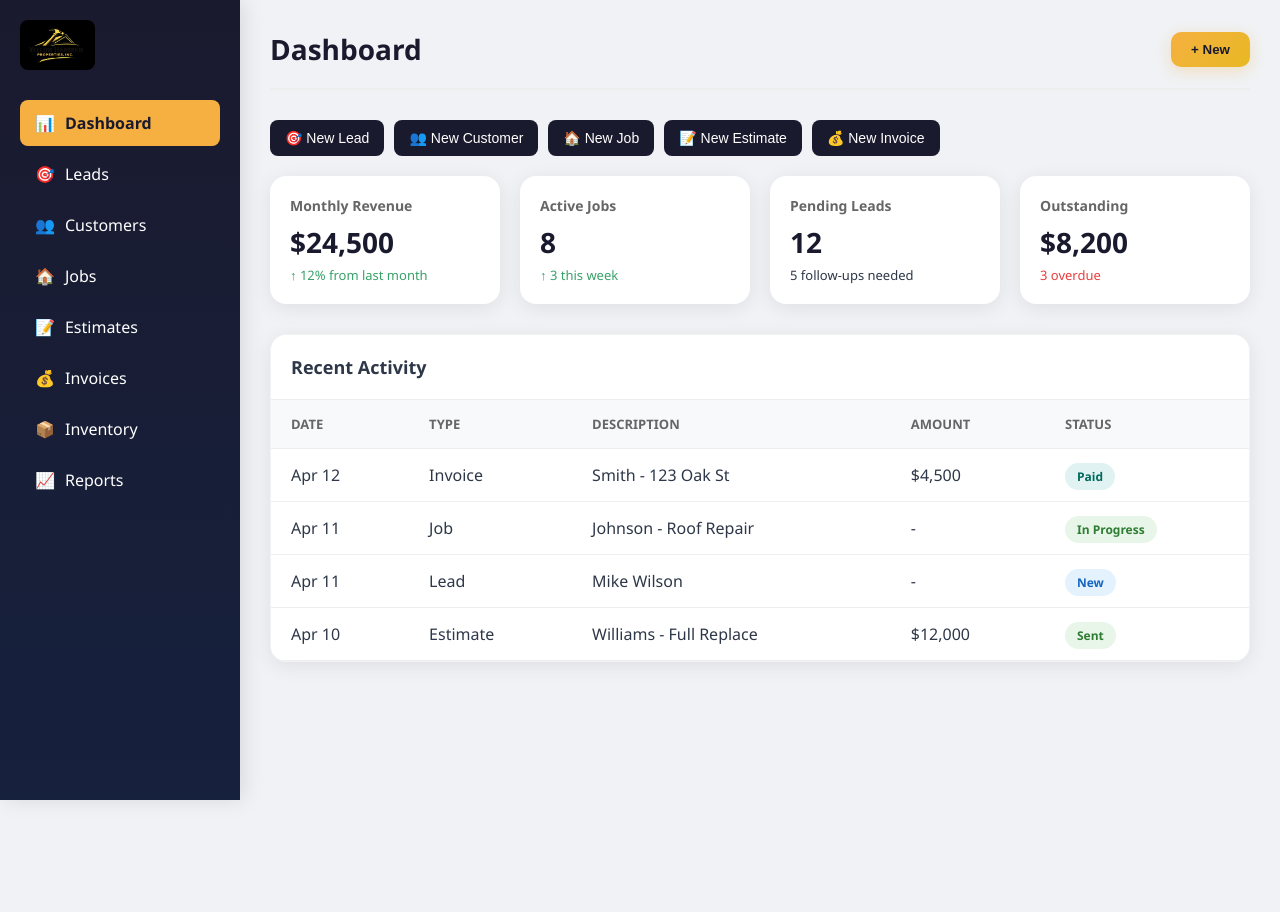
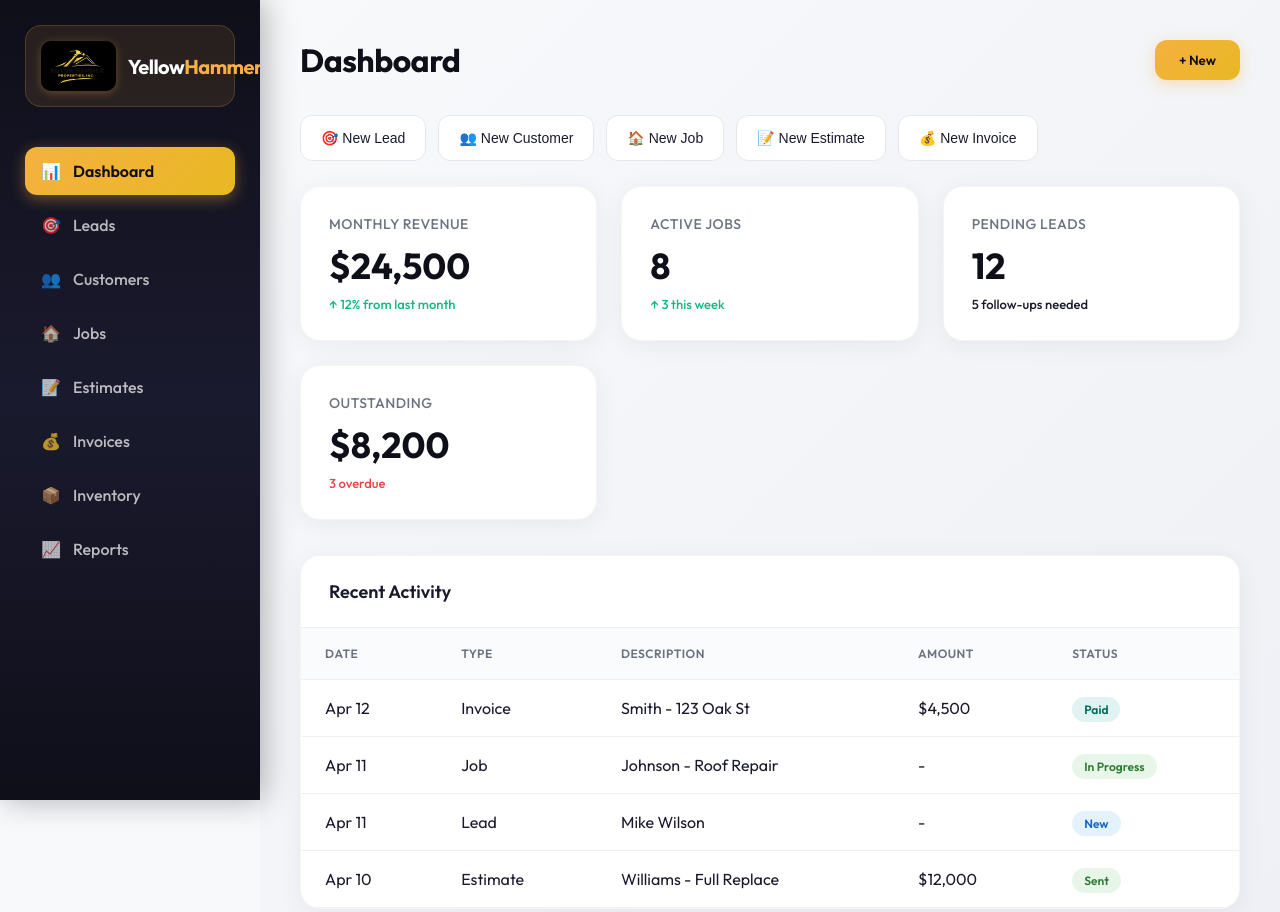
Before and after one commit to MainstreetMemories/hammerflow, a website: page index.html in a window 1280 px wide. Shown: the top 912 px of the page. Before the commit the page ends 800 px from the top, so only its background shows below. Drawn offline with Linux system fonts and the light colour scheme.

Commit message:
Modern slick redesign with prominent logo and Outfit font

```diff
--- a/index.html
+++ b/index.html
@@ -4,50 +4,79 @@
   <meta charset="UTF-8">
   <meta name="viewport" content="width=device-width, initial-scale=1.0">
   <title>Yellow Hammer Roofing - Job Management</title>
+  <link href="https://fonts.googleapis.com/css2?family=Outfit:wght@300;400;500;600;700;800&display=swap" rel="stylesheet">
   <style>
     :root {
-      --primary: #1a1a2e;
+      --primary: #0f0f1a;
       --secondary: #f5b041;
       --accent: #e8b923;
-      --bg: #f0f2f5;
+      --bg: #f8f9fb;
       --card: #FFFFFF;
-      --text: #2D3748;
-      --success: #38A169;
-      --warning: #D69E2E;
-      --danger: #E53E3E;
-      --sidebar-width: 240px;
+      --text: #1a1a2e;
+      --text-light: #6b7280;
+      --success: #10b981;
+      --warning: #f59e0b;
+      --danger: #ef4444;
+      --sidebar-width: 260px;
     }
     * { margin: 0; padding: 0; box-sizing: border-box; }
-    body { font-family: 'Segoe UI', system-ui, sans-serif; background: var(--bg); color: var(--text); display: flex; min-height: 100vh; }
-    .sidebar { width: var(--sidebar-width); background: linear-gradient(180deg, #1a1a2e 0%, #16213e 100%); color: white; padding: 20px; position: fixed; height: 100%; overflow-y: auto; box-shadow: 4px 0 20px rgba(0,0,0,0.1); }
-    .logo { font-size: 24px; font-weight: bold; margin-bottom: 30px; display: flex; align-items: center; gap: 10px; }
-    .logo span { color: var(--secondary); }
-    .nav-item { padding: 12px 15px; border-radius: 8px; cursor: pointer; transition: background 0.2s; margin-bottom: 5px; display: flex; align-items: center; gap: 10px; }
-    .nav-item:hover, .nav-item.active { background: rgba(255,255,255,0.1); }
-    .nav-item.active { background: var(--secondary); color: #1a1a2e; font-weight: 600; }
-    .main { flex: 1; margin-left: var(--sidebar-width); padding: 30px; }
-    .header { display: flex; justify-content: space-between; align-items: center; margin-bottom: 30px; padding-bottom: 20px; border-bottom: 2px solid #eee; }
-    .header h1 { font-size: 28px; font-weight: 700; color: #1a1a2e; }
-    .stats-grid { display: grid; grid-template-columns: repeat(auto-fit, minmax(200px, 1fr)); gap: 20px; margin-bottom: 30px; }
-    .stat-card { background: var(--card); padding: 20px; border-radius: 16px; box-shadow: 0 4px 20px rgba(0,0,0,0.08); transition: transform 0.2s, box-shadow 0.2s; }
-    .stat-card:hover { transform: translateY(-2px); box-shadow: 0 8px 30px rgba(0,0,0,0.12); }
-    .stat-card h3 { font-size: 14px; color: #666; margin-bottom: 8px; }
-    .stat-card .value { font-size: 28px; font-weight: bold; color: var(--primary); }
-    .stat-card .change { font-size: 13px; margin-top: 5px; }
+    body { font-family: 'Outfit', system-ui, sans-serif; background: var(--bg); color: var(--text); display: flex; min-height: 100vh; }
+
+    /* Sidebar */
+    .sidebar { width: var(--sidebar-width); background: linear-gradient(180deg, #0f0f1a 0%, #1a1a2e 50%, #0f0f1a 100%); color: white; padding: 25px; position: fixed; height: 100%; overflow-y: auto; box-shadow: 4px 0 30px rgba(0,0,0,0.3); z-index: 100; }
+    .logo { margin-bottom: 40px; display: flex; align-items: center; gap: 12px; padding: 15px; background: rgba(245,176,65,0.1); border-radius: 16px; border: 1px solid rgba(245,176,65,0.2); }
+    .logo img { height: 45px; border-radius: 8px; }
+    .logo-text { font-size: 20px; font-weight: 700; letter-spacing: -0.5px; }
+    .logo-text span { color: var(--secondary); }
+
+    /* Navigation */
+    .nav-item { padding: 14px 16px; border-radius: 12px; cursor: pointer; transition: all 0.2s; margin-bottom: 6px; display: flex; align-items: center; gap: 12px; font-weight: 500; color: rgba(255,255,255,0.7); }
+    .nav-item:hover { background: rgba(255,255,255,0.08); color: white; transform: translateX(4px); }
+    .nav-item.active { background: linear-gradient(135deg, var(--secondary) 0%, var(--accent) 100%); color: #0f0f1a; font-weight: 600; box-shadow: 0 4px 15px rgba(245,176,65,0.4); }
+
+    /* Main content */
+    .main { flex: 1; margin-left: var(--sidebar-width); padding: 40px; background: linear-gradient(135deg, #f8f9fb 0%, #eef0f5 100%); min-height: 100vh; }
+    .header { display: flex; justify-content: space-between; align-items: center; margin-bottom: 35px; }
+    .header h1 { font-size: 32px; font-weight: 700; color: #0f0f1a; letter-spacing: -0.5px; }
+
+    /* Stats */
+    .stats-grid { display: grid; grid-template-columns: repeat(auto-fit, minmax(240px, 1fr)); gap: 24px; margin-bottom: 35px; }
+    .stat-card { background: var(--card); padding: 28px; border-radius: 20px; box-shadow: 0 4px 25px rgba(0,0,0,0.06); transition: all 0.3s; border: 1px solid rgba(0,0,0,0.04); }
+    .stat-card:hover { transform: translateY(-4px); box-shadow: 0 12px 40px rgba(0,0,0,0.12); }
+    .stat-card h3 { font-size: 14px; color: var(--text-light); margin-bottom: 10px; font-weight: 500; text-transform: uppercase; letter-spacing: 0.5px; }
+    .stat-card .value { font-size: 36px; font-weight: 700; color: #0f0f1a; }
+    .stat-card .change { font-size: 13px; margin-top: 8px; font-weight: 500; }
     .stat-card .change.positive { color: var(--success); }
     .stat-card .change.negative { color: var(--danger); }
-    .card { background: var(--card); border-radius: 16px; box-shadow: 0 4px 20px rgba(0,0,0,0.08); overflow: hidden; margin-bottom: 20px; border: 1px solid rgba(0,0,0,0.05); }
-    .card-header { padding: 20px; border-bottom: 1px solid #eee; display: flex; justify-content: space-between; align-items: center; }
-    .card-header h2 { font-size: 18px; }
-    .btn { padding: 10px 20px; border-radius: 10px; border: none; cursor: pointer; font-weight: 600; transition: all 0.2s; background: #e8e8e8; }
-    .btn:hover { background: #d0d0d0; transform: translateY(-1px); }
-    .btn-primary { background: linear-gradient(135deg, #f5b041 0%, #e8b923 100%); color: #1a1a2e; box-shadow: 0 4px 15px rgba(245,176,65,0.3); }
-    .btn-primary:hover { background: linear-gradient(135deg, #e8b923 0%, #d4a720 100%); box-shadow: 0 6px 20px rgba(245,176,65,0.4); }
-    .btn-success { background: linear-gradient(135deg, #4CAF50 0%, #388E3C 100%); color: white; }
-    .btn-success:hover { background: linear-gradient(135deg, #388E3C 0%, #2E7D32 100%); }
+
+    /* Cards */
+    .card { background: var(--card); border-radius: 20px; box-shadow: 0 4px 25px rgba(0,0,0,0.06); overflow: hidden; margin-bottom: 24px; border: 1px solid rgba(0,0,0,0.04); }
+    .card-header { padding: 24px 28px; border-bottom: 1px solid #eee; display: flex; justify-content: space-between; align-items: center; }
+    .card-header h2 { font-size: 18px; font-weight: 600; }
+
+    /* Buttons */
+    .btn { padding: 12px 24px; border-radius: 12px; border: none; cursor: pointer; font-weight: 600; transition: all 0.2s; font-family: inherit; }
+    .btn:hover { transform: translateY(-2px); }
+    .btn-primary { background: linear-gradient(135deg, var(--secondary) 0%, var(--accent) 100%); color: #0f0f1a; box-shadow: 0 4px 15px rgba(245,176,65,0.35); }
+    .btn-primary:hover { box-shadow: 0 8px 25px rgba(245,176,65,0.5); }
+    .btn-success { background: linear-gradient(135deg, #10b981 0%, #059669 100%); color: white; }
+    .btn-success:hover { background: linear-gradient(135deg, #059669 0%, #047857 100%); }
+
     table { width: 100%; border-collapse: collapse; }
-    th, td { padding: 15px 20px; text-align: left; border-bottom: 1px solid #eee; }
-    th { background: #f8f9fa; font-weight: 600; font-size: 13px; text-transform: uppercase; color: #666; }
+    th, td { padding: 18px 24px; text-align: left; border-bottom: 1px solid #f0f0f0; }
+    th { background: #fafbfc; font-weight: 600; font-size: 12px; text-transform: uppercase; color: var(--text-light); letter-spacing: 0.5px; }
+    tr:hover { background: #fafbfc; }
+
+    /* Status badges */
+    .status { padding: 6px 14px; border-radius: 20px; font-size: 12px; font-weight: 600; }
+    .status.new { background: #dbeafe; color: #1d4ed8; }
+    .status.contacted { background: #fef3c7; color: #d97706; }
+    .status.scheduled { background: #d1fae5; color: #059647; }
+    .status.completed { background: #f3e8ff; color: #7c3aed; }
+    .status.paid { background: #ccfbf1; color: #0d9488; }
+    .status.pending { background: #fef9c3; color: #ca8a04; }
+    .status.overdue { background: #fee2e2; color: #dc2626; }
+    .status.converted { background: #d1fae5; color: #059647; }
     tr:hover { background: #f8f9fa; }
     .status { padding: 5px 12px; border-radius: 20px; font-size: 12px; font-weight: 600; }
     .status.new { background: #E3F2FD; color: #1565C0; }
@@ -58,8 +87,9 @@
     .status.pending { background: #FFFDE7; color: #F9A825; }
     .status.overdue { background: #FFEBEE; color: #C62828; }
     .status.converted { background: #E8F5E9; color: #2E7D32; }
-    .search-bar { display: flex; gap: 10px; margin-bottom: 20px; }
-    .search-bar input { flex: 1; padding: 12px 15px; border: 2px solid #eee; border-radius: 8px; font-size: 15px; }
+    .search-bar { display: flex; gap: 12px; margin-bottom: 20px; }
+    .search-bar input { flex: 1; padding: 14px 18px; border: 2px solid #e5e7eb; border-radius: 12px; font-size: 15px; transition: all 0.2s; }
+    .search-bar input:focus { outline: none; border-color: var(--secondary); box-shadow: 0 0 0 4px rgba(245,176,65,0.15); }
     .form-group { margin-bottom: 20px; }
     .form-group label { display: block; margin-bottom: 8px; font-weight: 600; }
     .form-group input, .form-group select, .form-group textarea { width: 100%; padding: 12px; border: 2px solid #eee; border-radius: 8px; font-size: 15px; }
@@ -70,9 +100,9 @@
     .modal-header { display: flex; justify-content: space-between; margin-bottom: 20px; }
     .modal-header h2 { font-size: 20px; }
     .close { background: none; border: none; font-size: 24px; cursor: pointer; }
-    .quick-actions { display: flex; gap: 10px; margin-bottom: 20px; flex-wrap: wrap; }
-    .action-btn { padding: 10px 15px; background: var(--primary); color: white; border: none; border-radius: 8px; cursor: pointer; font-size: 14px; }
-    .action-btn:hover { background: #152a45; }
+    .quick-actions { display: flex; gap: 12px; margin-bottom: 25px; flex-wrap: wrap; }
+    .action-btn { padding: 14px 20px; background: white; color: var(--text); border: 1px solid #e5e7eb; border-radius: 12px; cursor: pointer; font-size: 14px; font-weight: 500; transition: all 0.2s; }
+    .action-btn:hover { background: var(--secondary); color: #0f0f1a; border-color: var(--secondary); transform: translateY(-2px); box-shadow: 0 4px 15px rgba(245,176,65,0.3); }
     .chart-container { padding: 20px; height: 300px; display: flex; align-items: flex-end; gap: 10px; }
     .chart-bar { flex: 1; background: var(--secondary); border-radius: 4px 4px 0 0; position: relative; }
     .chart-bar span { position: absolute; bottom: -25px; left: 50%; transform: translateX(-50%); font-size: 12px; }
@@ -90,7 +120,10 @@
 </head>
 <body>
   <div class="sidebar">
-    <div class="logo"><img src="LOGO.png" alt="Yellow Hammer" style="height:50px;margin-right:10px;border-radius:8px;"></div>
+    <div class="logo">
+      <img src="LOGO.png" alt="Yellow Hammer" style="height:50px;border-radius:10px;box-shadow: 0 2px 10px rgba(245,176,65,0.3);">
+      <div class="logo-text">Yellow<span>Hammer</span></div>
+    </div>
     <div class="nav-item active" data-page="dashboard"><span>📊</span> <span>Dashboard</span></div>
     <div class="nav-item" data-page="leads"><span>🎯</span> <span>Leads</span></div>
     <div class="nav-item" data-page="customers"><span>👥</span> <span>Customers</span></div>
```
